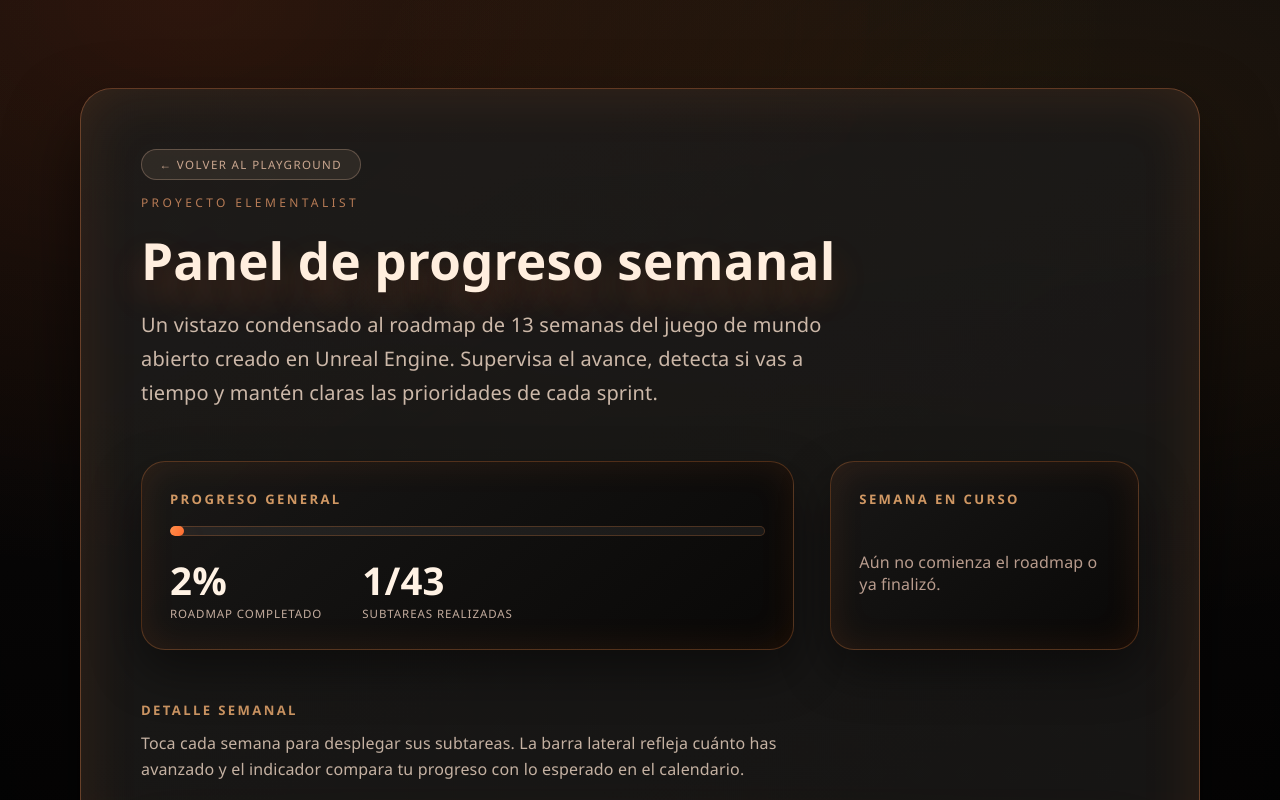
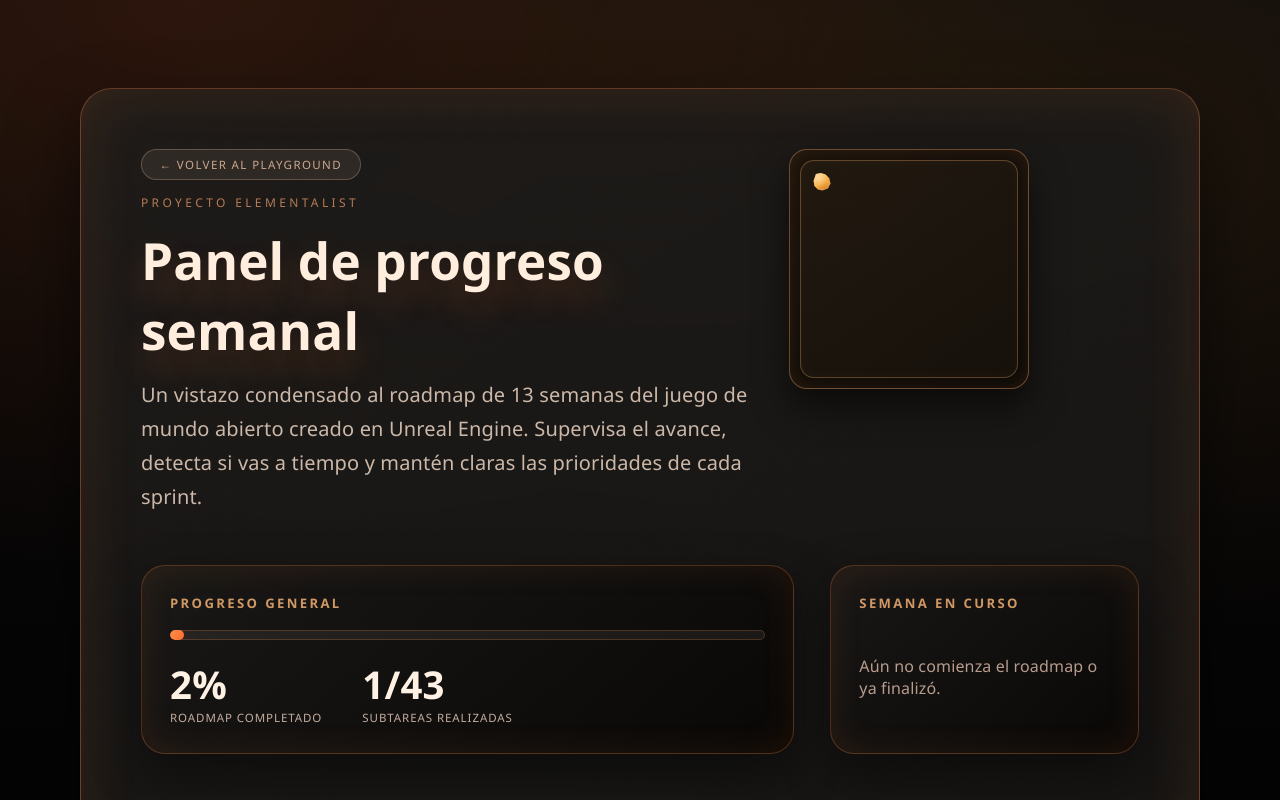
Before and after one commit to Rodrigoplk/frontiers, a Next.js app: page /elementalist in a window 1280 px wide. Shown: the top 800 px of the page. Built offline with nearby package versions, Linux system fonts and the light colour scheme.

Commit message:
Restyle gold nugget board and remove text

```diff
--- a/app/elementalist/page.js
+++ b/app/elementalist/page.js
@@ -140,6 +140,22 @@ const timeline = [
 
 const clamp = (value, min, max) => Math.min(Math.max(value, min), max);
 
+const sessionLogs = [{ id: "session-1", minutes: 90 }];
+
+function formatDuration(minutes) {
+  const hours = Math.floor(minutes / 60);
+  const remainingMinutes = minutes % 60;
+
+  if (hours <= 0) return `${remainingMinutes} min`;
+  return `${hours}h ${remainingMinutes.toString().padStart(2, "0")} min`;
+}
+
+function getNuggetSize(minutes) {
+  if (minutes < 60) return "small";
+  if (minutes <= 180) return "medium";
+  return "large";
+}
+
 function getWeekStatus({ completionRatio, expectedRatio, isFuture, isPast }) {
   if (isFuture) return { label: "Programado", tone: "neutral" };
   if (isPast && completionRatio >= 0.999) {
@@ -252,6 +268,7 @@ export default function ElementalistPage() {
     <main className="elementalist-page">
       <div className="elementalist-backdrop" />
       <div className="elementalist-shell">
+        <div className="elementalist-header-layout">
           <header className="elementalist-hero">
             <Link className="elementalist-hero__return" href="/">
               ← Volver al playground
@@ -260,10 +277,29 @@ export default function ElementalistPage() {
             <h1 className="elementalist-hero__title">Panel de progreso semanal</h1>
             <p className="elementalist-hero__lead">
               Un vistazo condensado al roadmap de 13 semanas del juego de mundo
-            abierto creado en Unreal Engine. Supervisa el avance, detecta si vas
-            a tiempo y mantén claras las prioridades de cada sprint.
+              abierto creado en Unreal Engine. Supervisa el avance, detecta si
+              vas a tiempo y mantén claras las prioridades de cada sprint.
             </p>
           </header>
+
+          <aside className="elementalist-nugget-board" aria-label="Sesiones de progreso">
+            <div className="nugget-board__grid" role="list">
+              {sessionLogs.map((session) => {
+                const size = getNuggetSize(session.minutes);
+                const durationLabel = formatDuration(session.minutes);
+                return (
+                  <div
+                    key={session.id}
+                    className={`nugget nugget--${size}`}
+                    title={durationLabel}
+                    role="listitem"
+                    aria-label={`Sesión de ${durationLabel}`}
+                  />
+                );
+              })}
+            </div>
+          </aside>
+        </div>
 
         <section className="elementalist-overview">
           <article className="overview-card overview-card--wide">
--- a/app/globals.css
+++ b/app/globals.css
@@ -525,6 +525,13 @@ a:hover {
   backdrop-filter: blur(12px);
 }
 
+.elementalist-header-layout {
+  display: grid;
+  grid-template-columns: 1.6fr 0.9fr;
+  gap: clamp(1.5rem, 2vw, 2.4rem);
+  align-items: start;
+}
+
 .elementalist-hero {
   display: grid;
   gap: 0.85rem;
@@ -570,6 +577,72 @@ a:hover {
   line-height: 1.7;
   color: rgba(255, 230, 210, 0.78);
   font-size: clamp(1.05rem, 2.5vw, 1.25rem);
+}
+
+.elementalist-nugget-board {
+  position: relative;
+  align-self: flex-start;
+  width: min(240px, 30vw);
+  aspect-ratio: 1 / 1;
+  background:
+    linear-gradient(145deg, rgba(22, 16, 10, 0.96), rgba(9, 7, 4, 0.94)),
+    radial-gradient(110% 110% at 20% 0%, rgba(255, 200, 120, 0.1), transparent 60%);
+  border-radius: 18px;
+  border: 1px solid rgba(255, 170, 105, 0.4);
+  box-shadow:
+    0 18px 35px rgba(0, 0, 0, 0.55),
+    inset 0 0 22px rgba(255, 160, 90, 0.12);
+  padding: 0.6rem;
+  display: grid;
+  place-items: center;
+}
+
+.nugget-board__grid {
+  width: 100%;
+  height: 100%;
+  background: rgba(255, 200, 140, 0.05);
+  border: 1px solid rgba(255, 190, 120, 0.28);
+  border-radius: 14px;
+  padding: clamp(0.55rem, 0.4rem + 0.4vw, 0.8rem);
+  display: grid;
+  grid-template-columns: repeat(8, 1fr);
+  gap: clamp(0.32rem, 0.26rem + 0.1vw, 0.38rem);
+  aspect-ratio: 1 / 1;
+  align-content: start;
+}
+
+.nugget {
+  --nugget-scale: 1;
+  width: 100%;
+  aspect-ratio: 1 / 1;
+  clip-path: polygon(20% 10%, 45% 5%, 70% 12%, 88% 32%, 95% 58%, 82% 84%, 54% 94%, 30% 90%, 12% 72%, 8% 44%);
+  background:
+    radial-gradient(circle at 35% 30%, rgba(255, 255, 255, 0.42), transparent 50%),
+    linear-gradient(150deg, #ffd77c, #f7a93c 55%, #c36d16 92%);
+  box-shadow:
+    0 6px 10px rgba(0, 0, 0, 0.28),
+    inset 0 0 10px rgba(255, 220, 170, 0.45);
+  transform: scale(var(--nugget-scale));
+  transition: transform 0.16s ease, box-shadow 0.16s ease;
+}
+
+.nugget:hover {
+  box-shadow:
+    0 8px 14px rgba(0, 0, 0, 0.35),
+    inset 0 0 12px rgba(255, 235, 190, 0.6);
+  transform: scale(calc(var(--nugget-scale) + 0.08));
+}
+
+.nugget--small {
+  --nugget-scale: 0.75;
+}
+
+.nugget--medium {
+  --nugget-scale: 1;
+}
+
+.nugget--large {
+  --nugget-scale: 1.3;
 }
 
 .elementalist-overview {
@@ -791,6 +864,10 @@ a:hover {
     padding: 2.25rem clamp(1.25rem, 4vw, 1.75rem);
   }
 
+  .elementalist-header-layout {
+    grid-template-columns: 1fr;
+  }
+
   .elementalist-overview {
     grid-template-columns: 1fr;
   }
```
Lines whose indentation alone changed are shown as unchanged.
